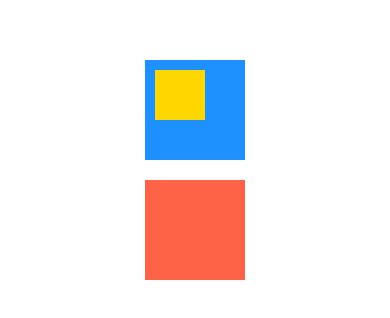
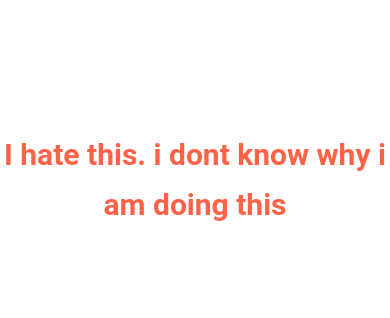
Before and after one commit to imransuet/Introduction-To-React-Native, a React Native app: screen / in a window 390 px wide. Shown: the part 242-560 px from the top of the page. Built offline with nearby package versions, Linux system fonts and the light colour scheme.

Commit message:
Styling text

```diff
--- a/App.js
+++ b/App.js
@@ -15,37 +15,18 @@ export default function App() {
       alignItems:"center"
     }}>
 
-      <View
-      style={{
+     <Text
+     style={{
+       fontSize:30,
+       fontFamily:'Roboto',
+       fontWeight:'bold',
+       color:'tomato',
+       textAlign:'center',
+       lineHeight:50
 
-        backgroundColor:"dodgerblue",
-        width:100,
-        height:100,
-        padding:10
-
-
-
-      }}
-      >
-<View style={{
-  backgroundColor:"gold",
-  height:50,
-  width:50
-}}>
-
-</View>
-
-      </View>
-
-      <View
-      style={{backgroundColor:"tomato",
-      width:100,
-      height:100,
-      margin :20
-    }}
-      >
-
-      </View>
+       // these properties are only valid for text components
+     }}
+     >I hate this. i dont know why i am doing this</Text>
 
     </View>
 
```
